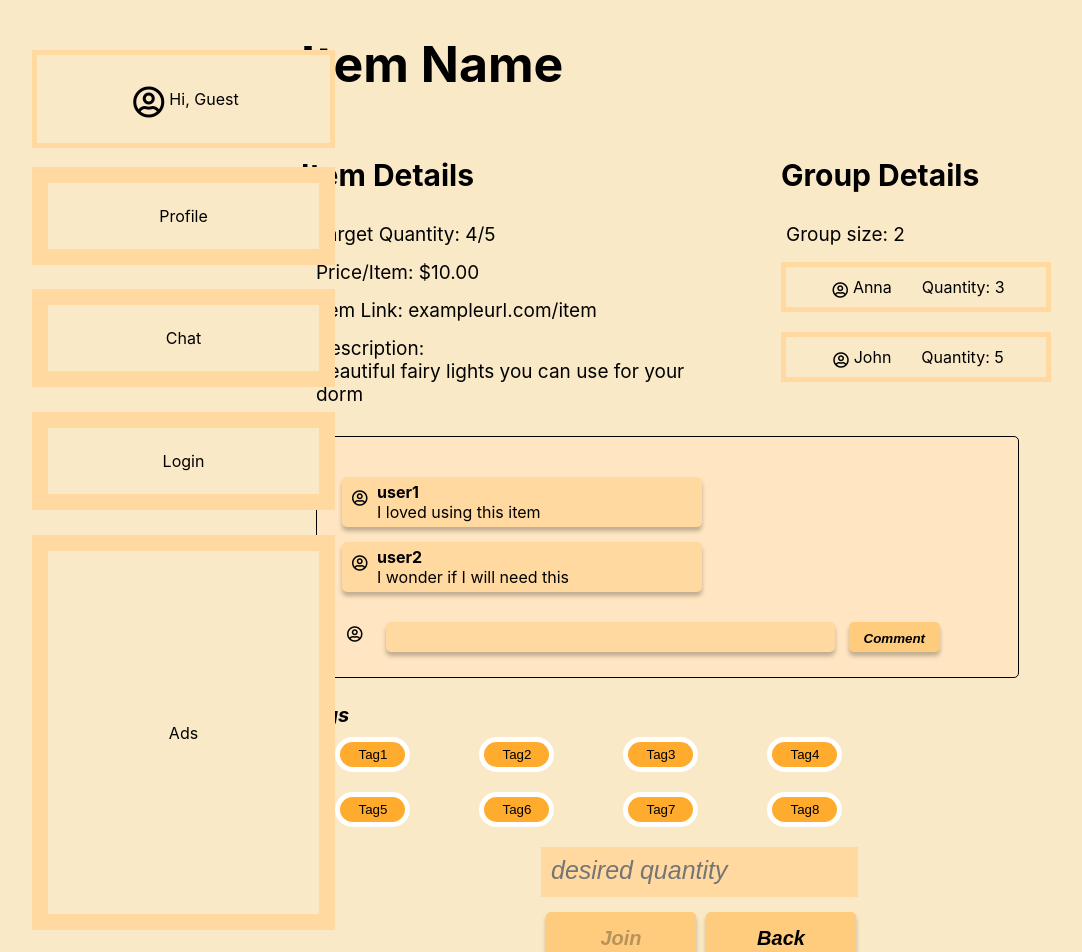
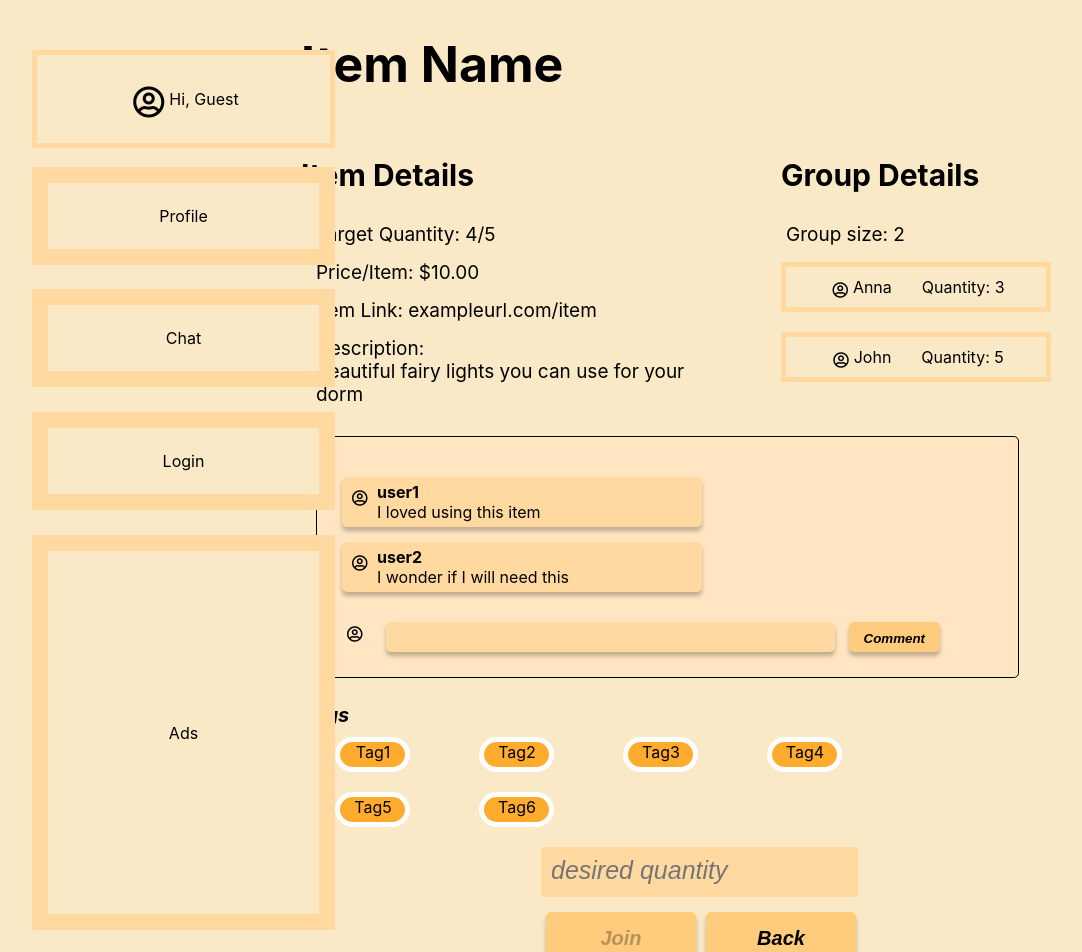
Before and after one commit to cis350/project-uniteandconquer, a React (Create React App) app in the folder uniteandconquer/: page /post-details in a window 1280 px wide. Shown: the top 952 px of the page, without its empty margins (19-1101 px from the left). Built offline with nearby package versions, Linux system fonts and the light colour scheme.

Commit message:
Update PostDetails.js
remove clickable tags

```diff
--- a/uniteandconquer/src/components/PostDetails.js
+++ b/uniteandconquer/src/components/PostDetails.js
@@ -16,22 +16,8 @@ function PostDetails() {
     { name: 'Anna', quantity: 3 },
     { name: 'John', quantity: 5 },
   ]);
-  const [tags, setTags] = useState([]);
   const navigate = useNavigate();
   const myStorage = window.sessionStorage;
-  const allTags = ['Tag1', 'Tag2', 'Tag3', 'Tag4', 'Tag5', 'Tag6', 'Tag7', 'Tag8'];
-  function addTags(tag) {
-    if (tags.includes(tag)) {
-      const newList = tags.filter((i) => i !== tag);
-      setTags(newList);
-    } else {
-      setTags((arr) => [...arr, tag]);
-    }
-  }
-  useEffect(() => {
-    allTags.forEach((tag) => { document.getElementById(tag).className = 'tag'; });
-    tags.forEach((tag) => { document.getElementById(tag).className = 'tag_selected'; });
-  }, [tags]);
 
   const joinGroup = () => {
     const userID = myStorage.getItem('UserID');
@@ -123,14 +109,12 @@ function PostDetails() {
         <div className="post-detail-tags">
           <div className="tags-label">Tags</div>
           <div className="tags-container">
-            <button className="tag" type="button" key="Tag1" id="Tag1" onClick={() => addTags('Tag1')}>Tag1</button>
-            <button className="tag" type="button" key="Tag2" id="Tag2" onClick={() => addTags('Tag2')}>Tag2</button>
-            <button className="tag" type="button" key="Tag3" id="Tag3" onClick={() => addTags('Tag3')}>Tag3</button>
-            <button className="tag" type="button" key="Tag4" id="Tag4" onClick={() => addTags('Tag4')}>Tag4</button>
-            <button className="tag" type="button" key="Tag5" id="Tag5" onClick={() => addTags('Tag5')}>Tag5</button>
-            <button className="tag" type="button" key="Tag6" id="Tag6" onClick={() => addTags('Tag6')}>Tag6</button>
-            <button className="tag" type="button" key="Tag7" id="Tag7" onClick={() => addTags('Tag7')}>Tag7</button>
-            <button className="tag" type="button" key="Tag8" id="Tag8" onClick={() => addTags('Tag8')}>Tag8</button>
+            <div className="tag">Tag1</div>
+            <div className="tag">Tag2</div>
+            <div className="tag">Tag3</div>
+            <div className="tag">Tag4</div>
+            <div className="tag">Tag5</div>
+            <div className="tag">Tag6</div>
           </div>
         </div>
         <div className="buttons-container">
```
